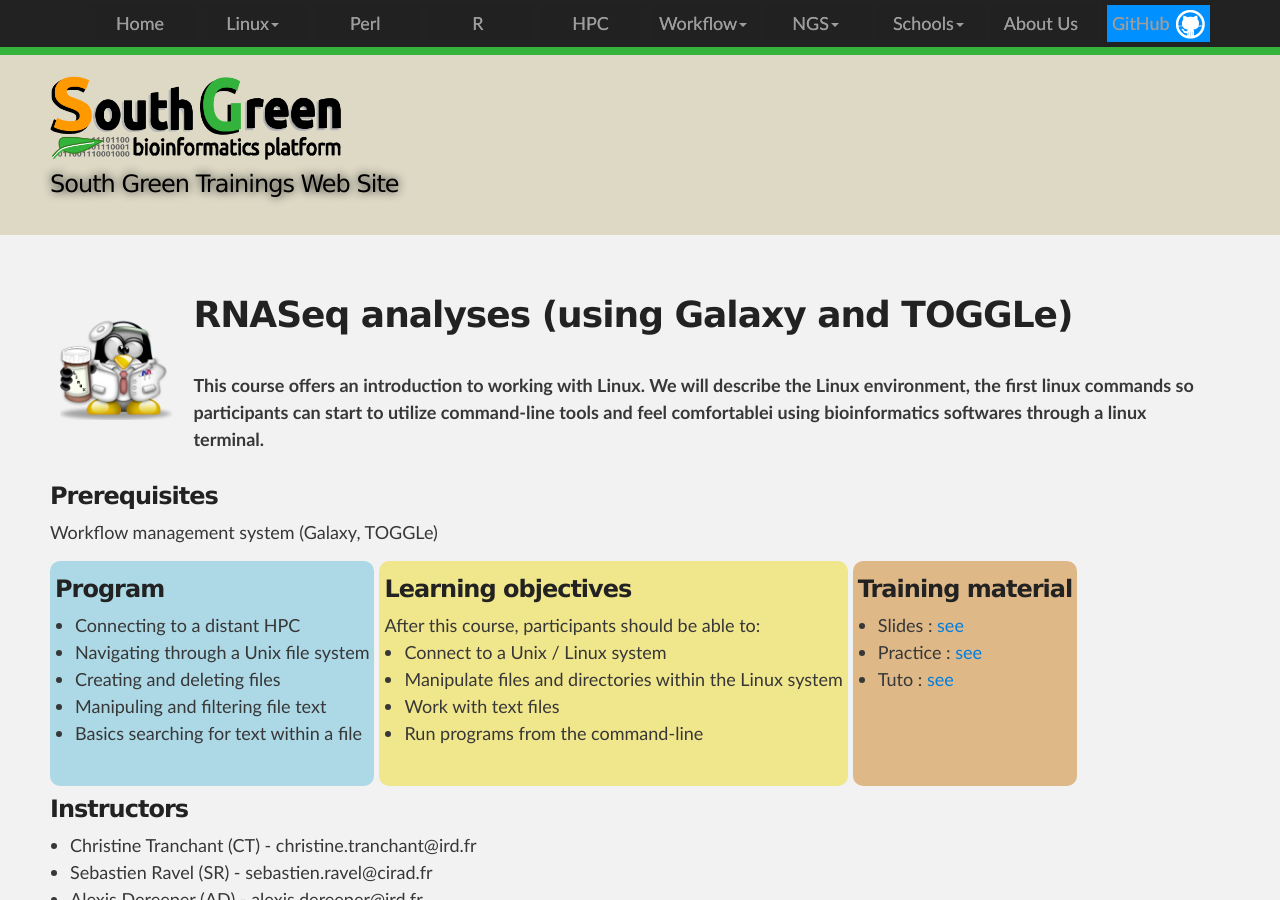
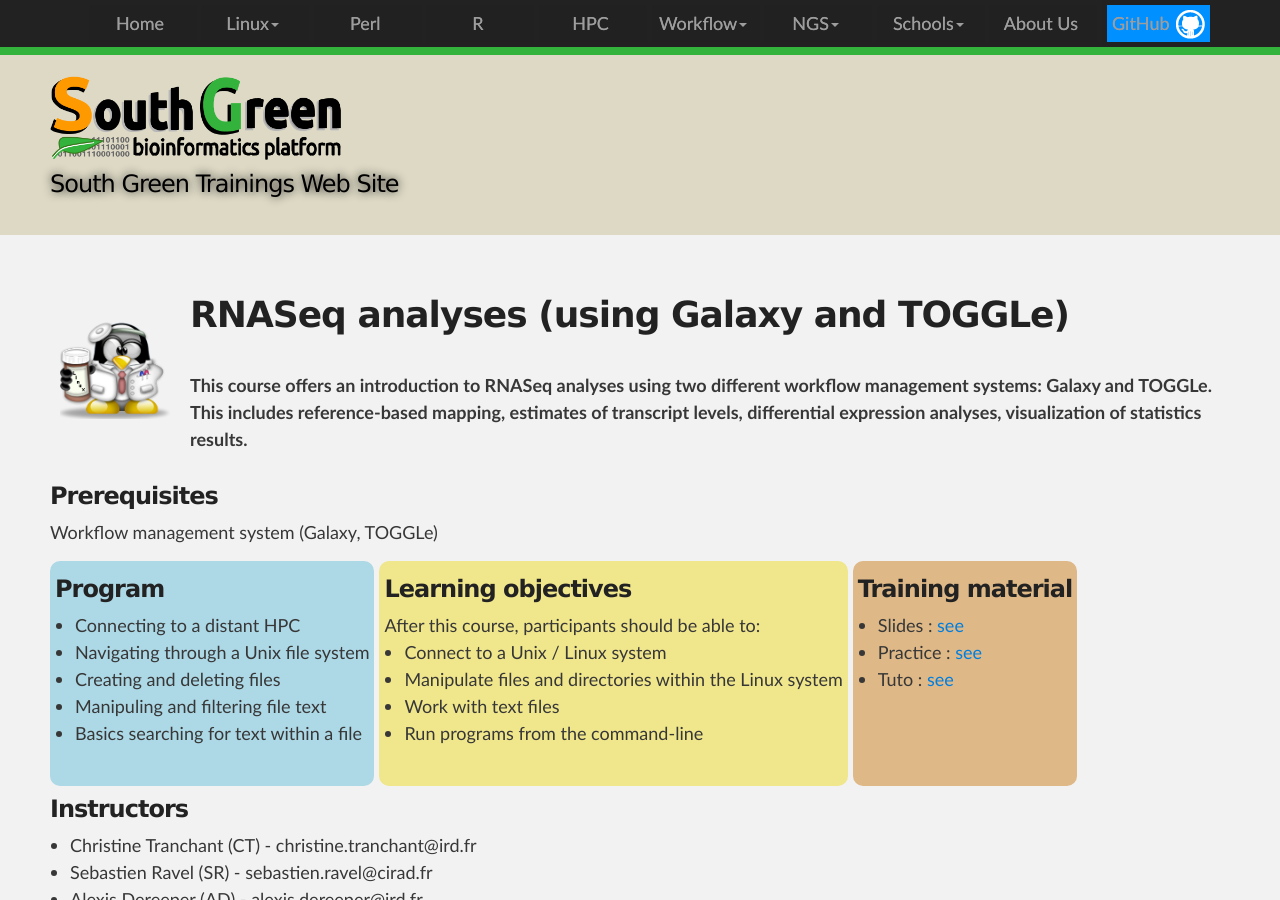
Before and after one commit to SouthGreenPlatform/trainings, a Jekyll site: the page built from _pages/RNASeq.md, in a window 1280 px wide and 900 px high. Built offline with Jekyll 4.4.1, drawn with Linux system fonts in a browser that asks for light colours; nearby versions of some CDN libraries.

Commit message:
Update RNASeq.md

```diff
--- a/_pages/RNASeq.md
+++ b/_pages/RNASeq.md
@@ -11,7 +11,7 @@
 </td>
 <td>
 <h1> RNASeq analyses (using Galaxy and TOGGLe)</h1><br />
-This course offers an introduction to working with Linux. We will describe the Linux environment, the first linux commands so participants can start to utilize command-line tools and feel comfortablei using bioinformatics softwares through a linux terminal.
+This course offers an introduction to RNASeq analyses using two different workflow management systems: Galaxy and TOGGLe. This includes reference-based mapping, estimates of transcript levels, differential expression analyses, visualization of statistics results.
 </td>
 </tr>
 </table>
```
